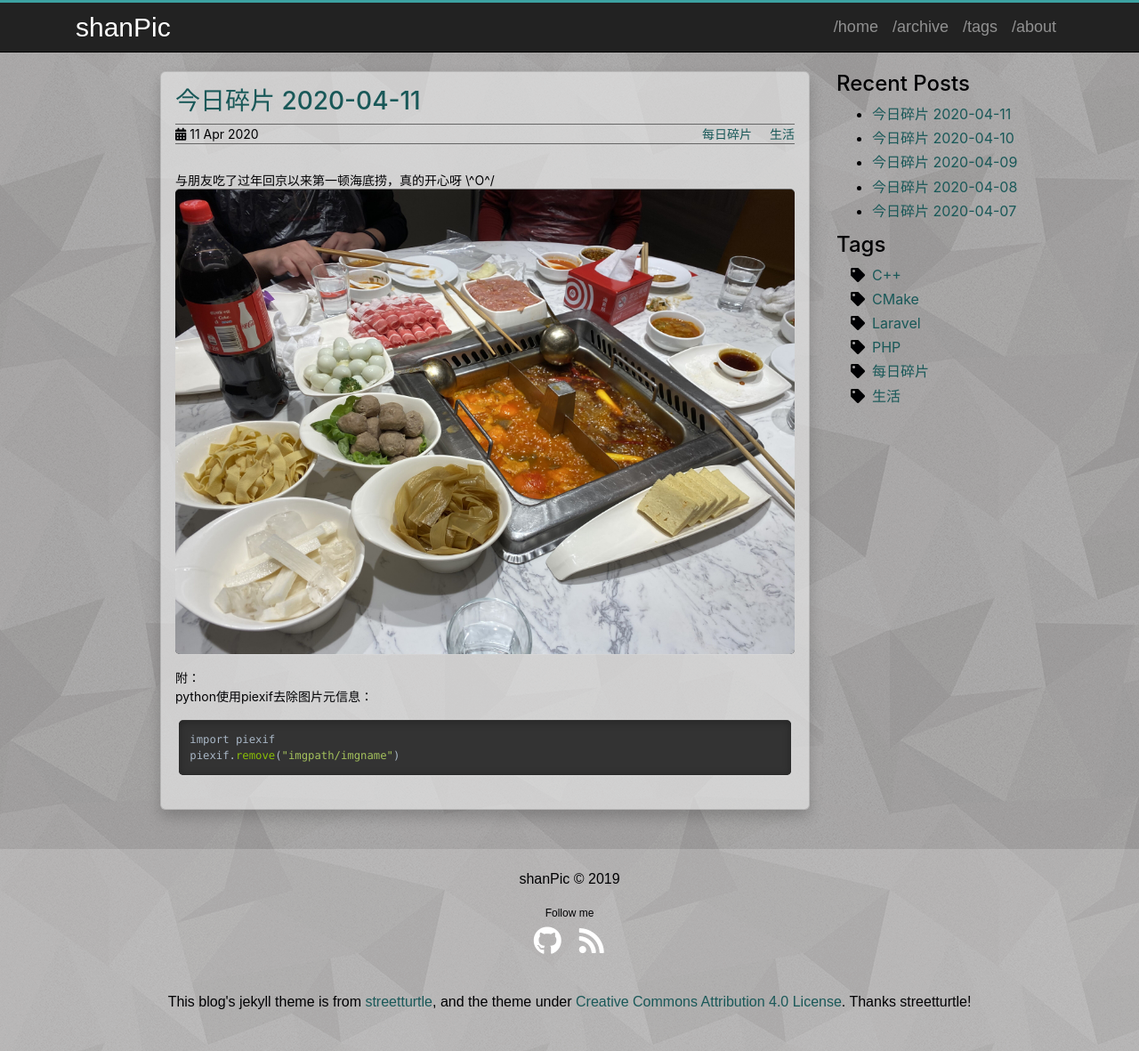
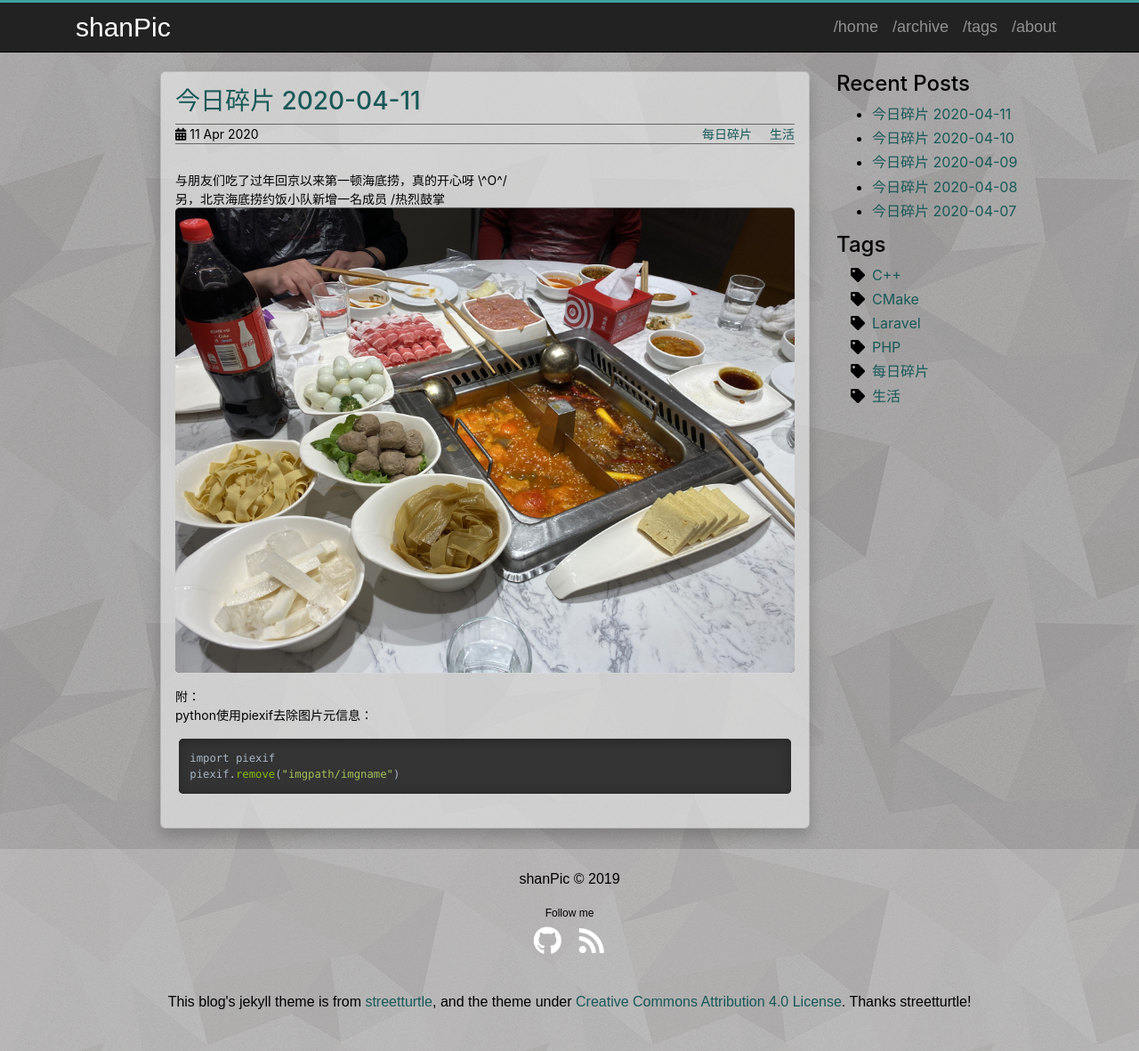
Before and after one commit to shanPic/shanPic.github.io, a Jekyll site: the page built from _posts/2020-04-11-today-tips-20200411.md, in a window 1280 px wide and 1181 px high. Shown: the whole window at 89% size. Built offline with Jekyll 4.4.1, drawn with Linux system fonts in a browser that asks for light colours; comment, search, counter and statistics services are not loaded.

Commit message:
20200411每日碎片

```diff
--- a/_posts/2020-04-11-today-tips-20200411.md
+++ b/_posts/2020-04-11-today-tips-20200411.md
@@ -9,7 +9,8 @@ tags:
  - 生活
 ---
 
-与朋友吃了过年回京以来第一顿海底捞，真的开心呀 \^O^/
+与朋友们吃了过年回京以来第一顿海底捞，真的开心呀 \^O^/
+另，北京海底捞约饭小队新增一名成员 /热烈鼓掌
 ![](/resource/images/2020-04-11-today-tips/first-haidilao-2020.jpg){:.center-image }
 
 附：
```
